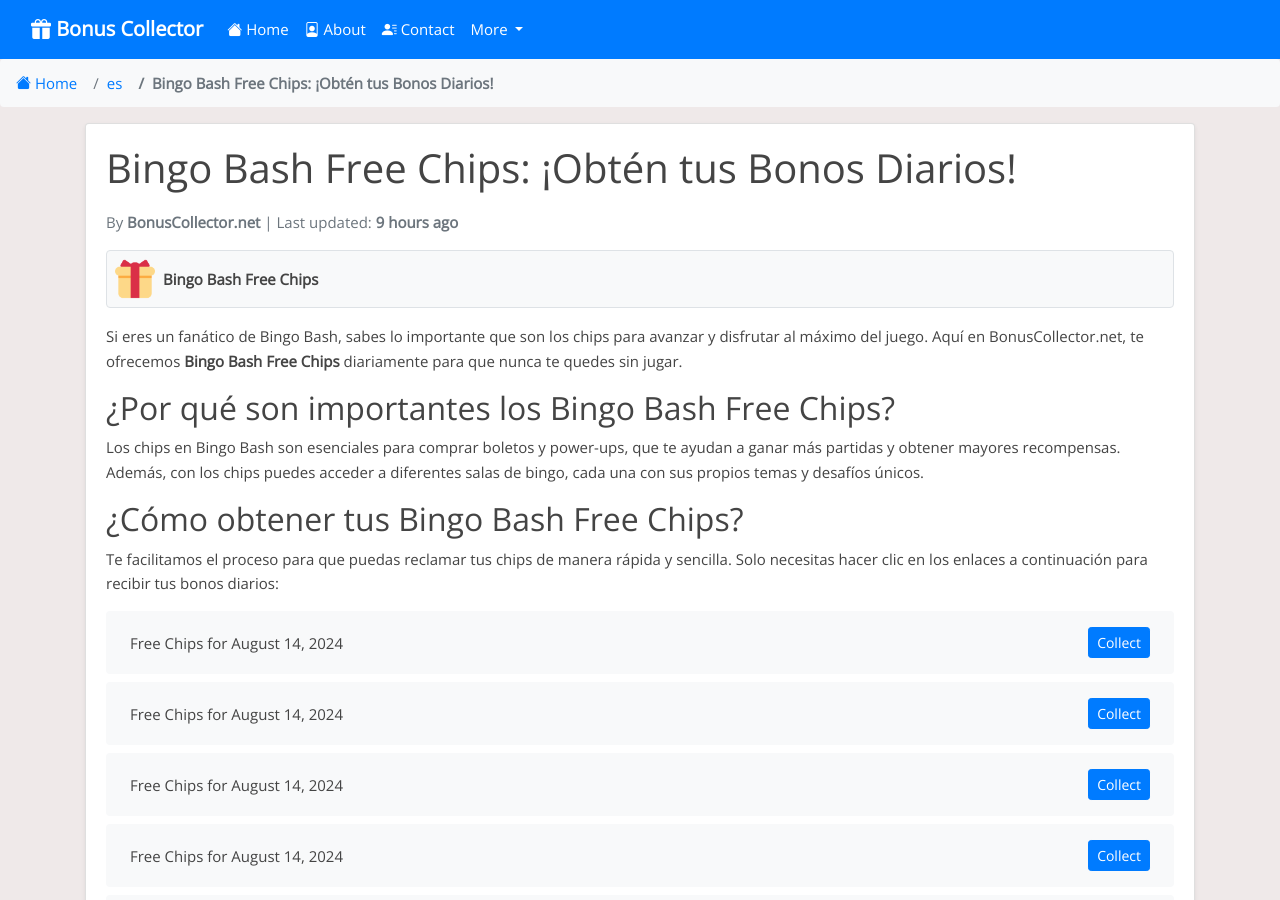
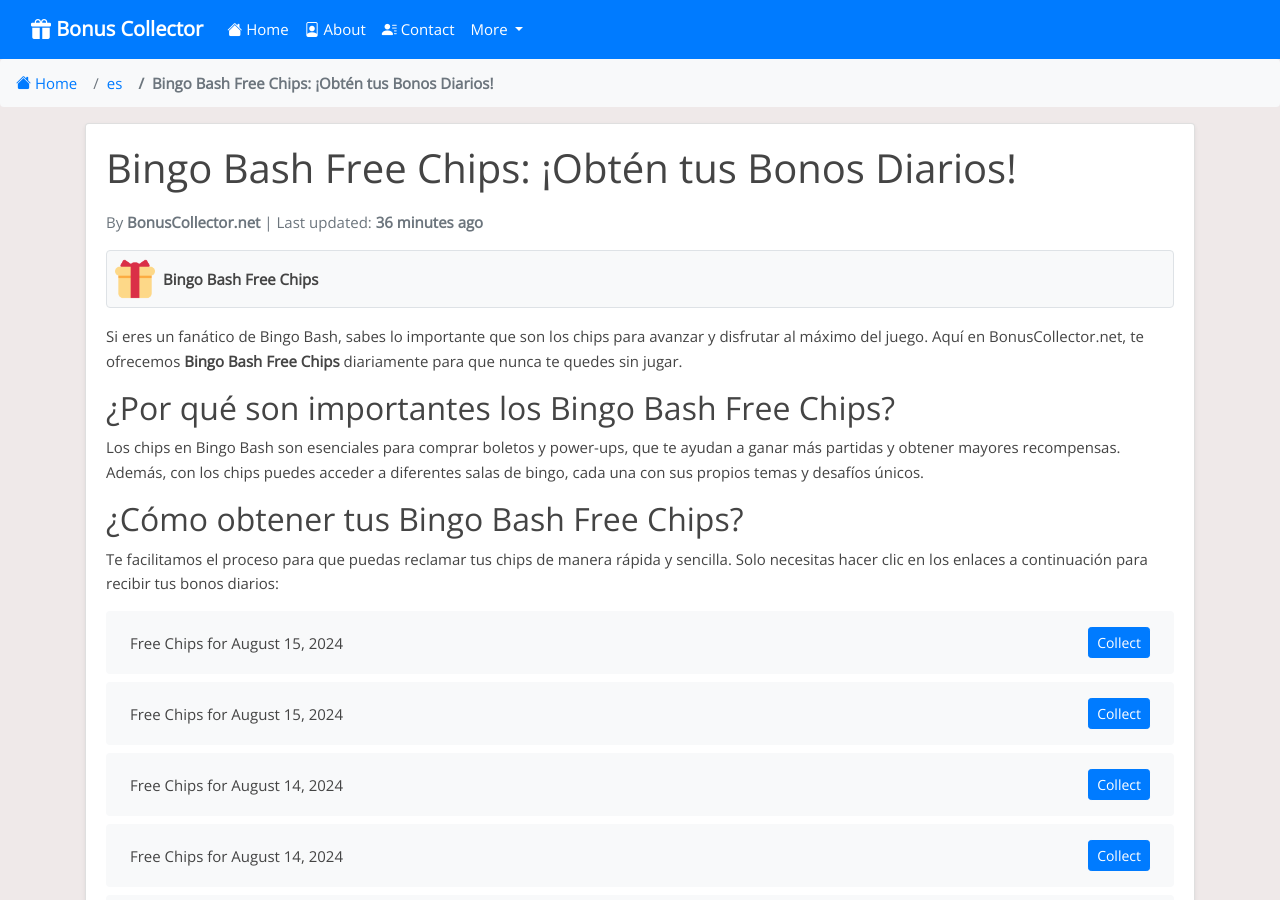
Before and after one commit to Prollad99/bs-net, a Jekyll site: the page built from es/_posts/2024-07-17-bingo-bash.md, in a window 1280 px wide and 900 px high. Built offline with Jekyll 4.4.1, drawn with Linux system fonts in a browser that asks for light colours; nearby versions of some CDN libraries; comment, search, counter and statistics services are not loaded; some of the changed text lies outside the part shown.

Commit message:
Update bingo-bash reward links and last modified date

```diff
--- a/_data/include_files.yml
+++ b/_data/include_files.yml
@@ -8,7 +8,7 @@
   last_modified: 2024-08-15 03:11:32
 
 bingo-bash.html:
-  last_modified: 2024-08-14 18:12:59
+  last_modified: 2024-08-15 03:35:56
 
 house-of-fun.html:
   last_modified: 2024-08-15 03:11:44
--- a/_includes/bingo-bash.html
+++ b/_includes/bingo-bash.html
@@ -1,4 +1,12 @@
 <ul class="list-group mt-3 mb-4">
+  <li class="list-group-item d-flex justify-content-between align-items-center">
+    <span>Free Chips for August 15, 2024</span>
+    <a href="https://scrb.ly/4a3NjvP" class="btn btn-primary btn-sm">Collect</a>
+  </li>
+  <li class="list-group-item d-flex justify-content-between align-items-center">
+    <span>Free Chips for August 15, 2024</span>
+    <a href="http://scrb.ly/3UVYpgb" class="btn btn-primary btn-sm">Collect</a>
+  </li>
   <li class="list-group-item d-flex justify-content-between align-items-center">
     <span>Free Chips for August 14, 2024</span>
     <a href="https://bingo.bitrhymes.com/apps/bingo/facebook/app/ads/viral.php?device=androidp&hash=c5fe623fda216047d8572103c1ab0123&fr_id=&time=&type=erv2&item_id=0&verify=&ptyp=IG&ctyp=BINIGST20240814&se=&yahoo_id=&ref=viral&us_type=eyJzdCI6MTcyMzU4MjgwMCwiZXQiOjE3MjM4NDIwMDAsInJuIjoxNTksInJ3ZCI6eyJjaGlwcyI6OH19&rc=&ref=viral&ref_2=na&ref_3=na&ptyp=IG&ctyp=BINIGST20240814" class="btn btn-primary btn-sm">Collect</a>
@@ -391,12 +399,4 @@
     <span>Free Chips for Invalid Date</span>
     <a href="https://scrb.ly/3JaYoQd" class="btn btn-primary btn-sm">Collect</a>
   </li>
-  <li class="list-group-item d-flex justify-content-between align-items-center">
-    <span>Free Chips for Invalid Date</span>
-    <a href="https://bingo.bitrhymes.com/apps/bingo/facebook/app/ads/viral.php?device=androidp&hash=cae0df768a2e5226c1fe14857c134b5c&fr_id=&time=&type=OTR&item_id=0&verify=&ptyp=bot&ctyp=pab1&se=&yahoo_id=&ref=viral&us_type=&rc=eyJzdCI6MTcyMjE1MDM3NCwiZXQiOjE3MjIyMjIzNzQsInJuIjo3NzIsInJ3ZCI6eyJjaGlwcyI6OH0sIm1faWQiOiI2MDY1MDg5MTEzNTM5MDUwIiwic3JjIjoiY2hhdGZ1ZWwifQ%3D%3D&ref=viral&ref_2=na&ref_3=na&ptyp=bot&ctyp=pab1" class="btn btn-primary btn-sm">Collect</a>
-  </li>
-  <li class="list-group-item d-flex justify-content-between align-items-center">
-    <span>Free Chips for Invalid Date</span>
-    <a href="https://bingo.bitrhymes.com/apps/bingo/facebook/app/ads/viral.php?device=androidp&hash=784386834256618f07796ce3b21aabaf&fr_id=&time=&type=OTR&item_id=0&verify=&ptyp=bot&ctyp=&se=&yahoo_id=&ref=viral&us_type=&rc=eyJzdCI6MTcyMjE1MDQzMywiZXQiOjE3MjIyMjI0MzMsInJuIjo1MTQsInJ3ZCI6eyJjaGlwcyI6OH0sIm1faWQiOiI2MDY1MDg5MTEzNTM5MDUwIiwic3JjIjoiY2hhdGZ1ZWwifQ%3D%3D&ref=viral&ref_2=na&ref_3=na&ptyp=bot&ctyp=na" class="btn btn-primary btn-sm">Collect</a>
-  </li>
 </ul>
```
Also changed, not shown: links-json/bingo-bash.json (+8 -6 lines).
